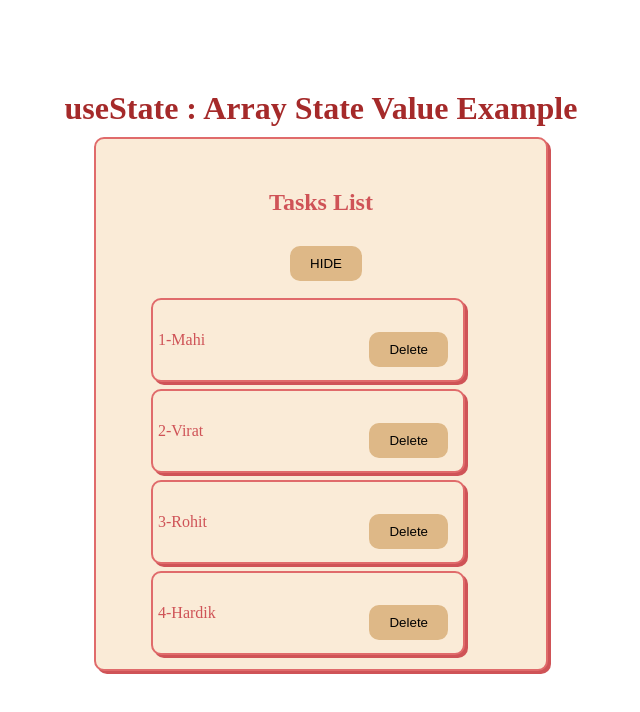
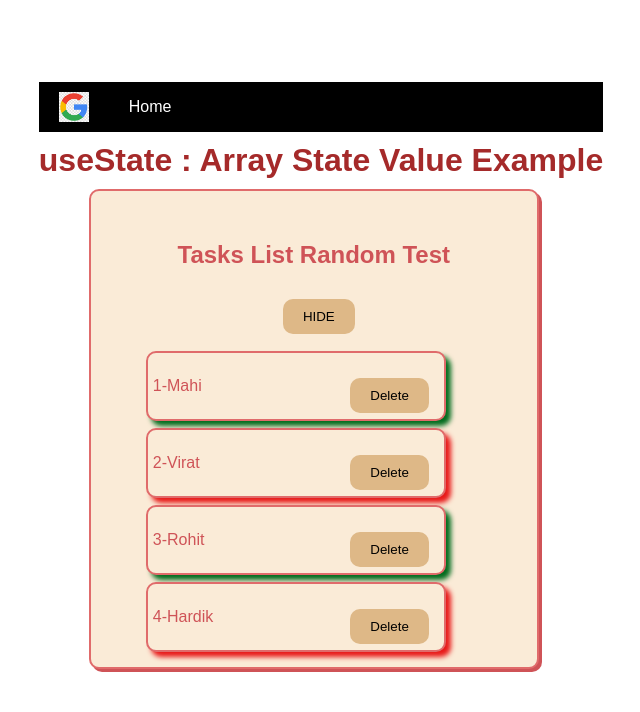
Before and after one commit to NiharikaKolisetty/taskmate, a React (Create React App) app: page / in a window 1280 px wide. Shown: the top 712 px of the page, without its empty margins (319-959 px from the left). Built offline with nearby package versions, Linux system fonts and the light colour scheme.

Commit message:
fifth commit

```diff
--- a/src/App.css
+++ b/src/App.css
@@ -1,23 +1,27 @@
-*{
+/* General reset and box-sizing */
+* {
+    margin: 0;
     padding: 0;
-    margin: 0;
+    box-sizing: border-box;
   }
-/* p{
-    background-color: brown;
-    color: beige;
-} */
-h1{
-    text-align: center;
-    margin-top: 10px;
-    color: brown;
-}
-body{
+
+  body {
+    font-family: Arial, sans-serif;
     display: flex;
     justify-content: center;
     align-items: center;
     height: 100vh;
   }
-.box{
+
+  /* Heading styles */
+  h1 {
+    text-align: center;
+    margin-top: 10px;
+    color: brown;
+  }
+
+  /* Box styles */
+  .box {
     padding: 50px;
     margin: 50px;
     height: 200px;
@@ -30,11 +34,12 @@ body{
     box-shadow: 3px 3px;
   }
 
-.box1{
+  /* Box1 styles */
+  .box1 {
     padding: 50px;
     margin: 50px;
-    height: 430px;
-    width: 350px;
+    height: 480px;
+    width: 450px;
     margin-top: 10px;
     border: 2px solid rgb(224, 107, 107);
     border-radius: 10px;
@@ -42,18 +47,18 @@ body{
     color: rgb(207, 83, 87);
     text-align: center;
     box-shadow: 3px 3px;
-
   }
 
-.box1 li{
+  /* List item styles within Box1 */
+  .box1 li {
     list-style-type: none;
     text-align: left;
     align-items: center;
     justify-content: center;
-    padding: 5px 5px 5px 5px;
+    padding: 5px;
     height: 70px;
     width: 300px;
-    margin: 7px 5px 7px 5px;
+    margin: 7px 5px;
     border: 2px solid rgb(224, 107, 107);
     border-radius: 10px;
     background-color: antiquewhite;
@@ -63,24 +68,8 @@ body{
     justify-content: space-between;
   }
 
-.box button{
-    padding: 10px 20px;
-    background-color: burlywood;
-    border: none;
-    border-radius: 10px;
-    margin: 30px 10px 10px 20px;
-    align-items: center;
-    text-align: center;
-    justify-content: center;
-}
-
-.box button:hover{
-    color: rgb(232, 25, 25);
-    background-color: coral;
-
-}
-
-.box1 button{
+  /* Button styles */
+  .box button, .box1 button {
     padding: 10px 20px;
     background-color: burlywood;
     border: none;
@@ -88,8 +77,16 @@ body{
     margin: 30px 10px 10px 20px;
   }
 
-.box1 button:hover{
+  .box button:hover, .box1 button:hover {
     color: rgb(232, 25, 25);
     background-color: coral;
+  }
 
+  /* Task completion styles */
+  .box1 li.completed {
+    box-shadow: rgb(2, 108, 30) 5px 5px 5px;
   }
+
+  .box1 li.incomplete {
+    box-shadow: rgb(232, 25, 25) 5px 5px 5px;
+  }
--- a/src/App.js
+++ b/src/App.js
@@ -1,23 +1,13 @@
-// import Header from "./components/Header";
+import Header from "./components/Header";
 
-import { useState } from "react"
 import "./App.css";
+import TaskList from "./components/TaskList";
+
 // import Footer from "./components/Footer";
 const App = () => {
   // const[count, setCount] = useState(0);
 
-  const[tasks, setTasks] = useState([
-    {id:1, Name:"Mahi",completed:true},
-    {id:2, Name:"Virat",completed:false},
-    {id:3, Name:"Rohit",completed:true},
-    {id:4, Name:"Hardik", completed:false}
-  ]);
 
-  function handleDel(id){
-    setTasks(tasks.filter(task=> id!== task.id))
-  }
-
-  const[show, setShow] = useState(true);
 
   // function handleAdd(){
   //   setCount(count=> count +1);
@@ -48,20 +38,8 @@ const App = () => {
 
   return(
     <>
-    <h1>useState : Array State Value Example</h1>
-    <div className="box1">
-      <h2>Tasks List</h2>
-      <button onClick={()=> setShow(!show)}>HIDE</button>
-      <ul>
-        {show && tasks.map((task)=>(
-          <li key={task.id}>
-            <span>{task.id}-{task.Name}</span>
-            <button onClick={()=>handleDel(task.id)}>Delete</button>
-          </li>
-        ))}
-      </ul>
-    </div>
-
+    <Header/>
+    <TaskList title="Random" subTitle="Test"/>
     </>
   )
 }
--- a/src/components/Header.js
+++ b/src/components/Header.js
@@ -18,3 +18,20 @@
 // };
 
 // export default Header;
+
+// mutliple components & props
+import Logo from "../assets/logo.png";
+import "./headerCss.css";
+const Header = () => {
+  return (
+    <div>
+        <div className="header-nav ">
+        <img src={Logo} alt=""/>
+        <a href="/">Home</a>
+        </div>
+
+    </div>
+  )
+}
+
+export default Header
--- /dev/null
+++ b/src/components/TaskList.js
@@ -0,0 +1,40 @@
+import { useState } from "react";
+const TaskList = (props) => {
+  const [tasks, setTasks] = useState([
+    { id: 1, Name: "Mahi", completed: true },
+    { id: 2, Name: "Virat", completed: false },
+    { id: 3, Name: "Rohit", completed: true },
+    { id: 4, Name: "Hardik", completed: false },
+  ]);
+
+  function handleDel(id) {
+    setTasks(tasks.filter((task) => id !== task.id));
+  }
+
+  const [show, setShow] = useState(true);
+  return (
+    <div>
+      <h1>useState : Array State Value Example</h1>
+      <div className="box1">
+        <h2>Tasks List {props.title} {props.subTitle}</h2>
+        <button onClick={() => setShow(!show)}>HIDE</button>
+        <ul>
+          {show &&
+            tasks.map((task) => (
+              <li
+                key={task.id}
+                className={task.completed ? "completed" : "incomplete"}
+              >
+                <span>
+                  {task.id}-{task.Name}
+                </span>
+                <button onClick={() => handleDel(task.id)}>Delete</button>
+              </li>
+            ))}
+        </ul>
+      </div>
+    </div>
+  );
+};
+
+export default TaskList;
--- a/src/components/headerCss.css
+++ b/src/components/headerCss.css
@@ -1,28 +1,25 @@
-*{
-    padding: 0;
-    margin: 0;
-    box-sizing: border-box;
-}
-.header{
-    background-color: black;
-    color: white;
+/* Navbar container */
+.header-nav {
     display: flex;
     align-items: center;
-    justify-content: space-between;
-    padding: 10px 900px 10px 10px; /* Adjust padding as needed */
+    background-color: black;
+    padding: 10px 20px;
+  }
 
-}
-img{
+  /* Logo image */
+  .header-nav img {
     height: 30px;
-    margin-right: 10px;
-}
-.links {
-    display: flex; /* Use flexbox to align items */
-    justify-content: flex-end; /* Align items to the end of the container */
-}
+    margin-right: 20px;
+  }
 
-.links a{
+  /* Navbar links */
+  .header-nav a {
+    color: white;
     text-decoration: none;
-    justify-content: space-between;
-    padding: 0px 100px 0px 200px;
-}
+    margin-left: 20px;
+  }
+
+  /* Additional styles for better appearance */
+  .header-nav a:hover {
+    color: #f0a500;
+  }
```
Also changed, not shown: src/components/TaskCard.js (added). Lines whose indentation alone changed are shown as unchanged.
